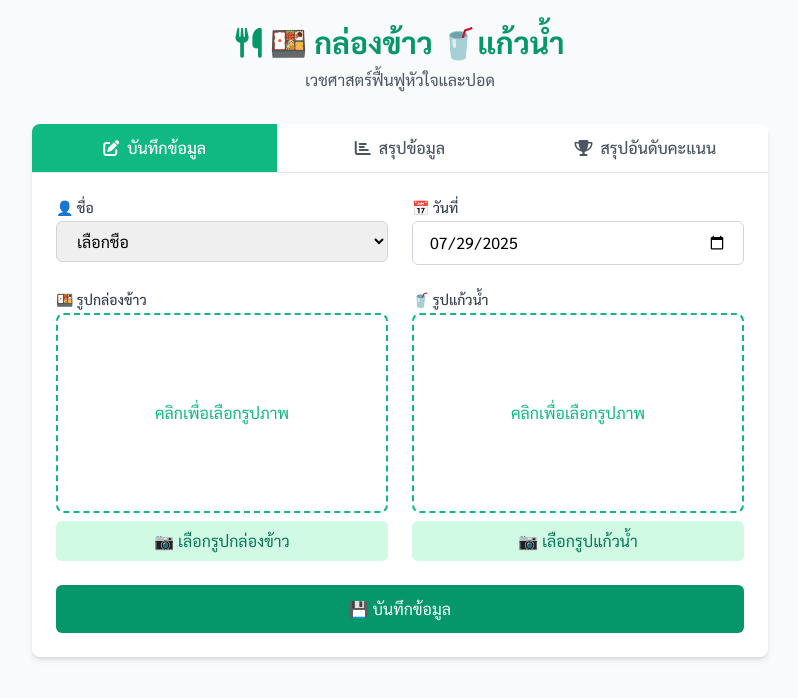
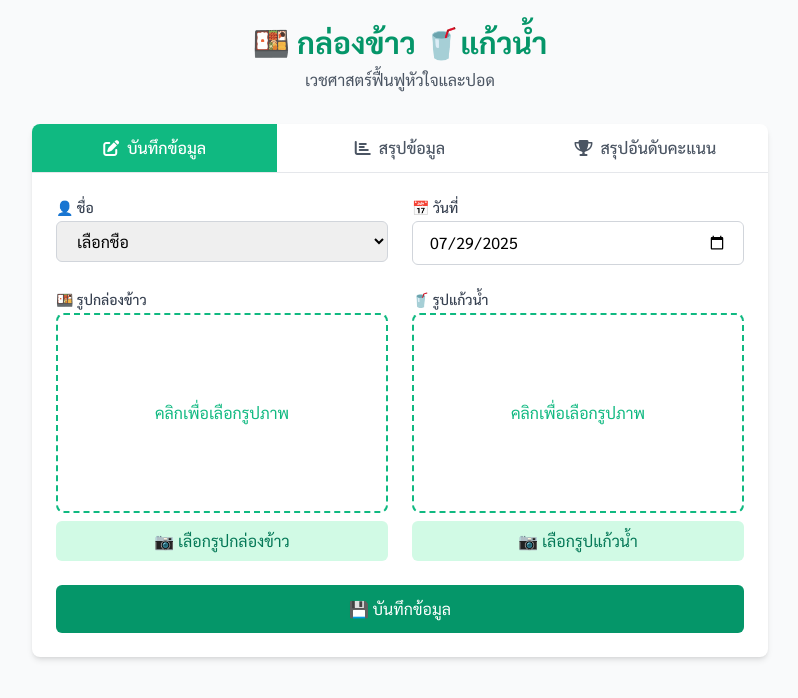
Before and after one commit to sicrapp/lunchbox, a plain HTML site: page index.html in a window 1280 px wide. Shown: the whole page, without its empty margins (240-1038 px from the left). Drawn offline with nearby package versions, Linux system fonts and the light colour scheme.

Commit message:
Update2 index.html

```diff
--- a/index.html
+++ b/index.html
@@ -131,7 +131,7 @@
     <div class="container mx-auto px-4 py-6 max-w-3xl">
         <header class="text-center mb-8">
             <h1 class="text-3xl font-bold text-emerald-600">
-                <i class="fas fa-utensils mr-2"></i>🍱 กล่องข้าว 🥤แก้วน้ำ
+                🍱 กล่องข้าว 🥤แก้วน้ำ
             </h1>
             <p class="text-gray-600 mt-2">เวชศาสตร์ฟื้นฟูหัวใจและปอด</p>
         </header>
```
